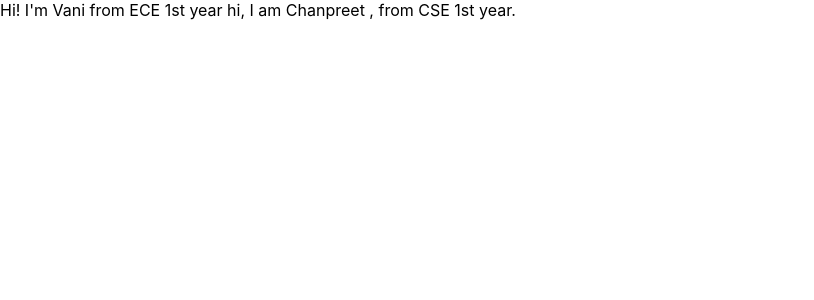
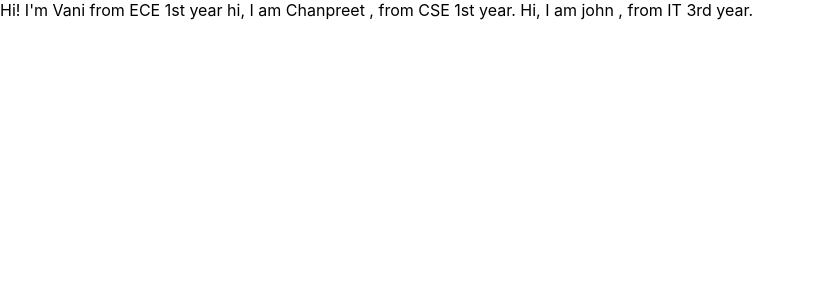
Before and after one commit to Alpha-One-sae/club-history-page, a React (Create React App) app: page / in a window 1280 px wide. Shown: the top 300 px of the page, without its empty margins (0-814 px from the left). Built offline with nearby package versions, Linux system fonts and the light colour scheme.

Commit message:
commit by john

```diff
--- a/src/App.js
+++ b/src/App.js
@@ -5,6 +5,7 @@ const App = () => {
     <div className="App">
       Hi! I'm Vani from ECE 1st year
       hi, I am Chanpreet , from CSE 1st year.
+      Hi, I am john , from IT 3rd year.
     </div>
   )
 }
```
